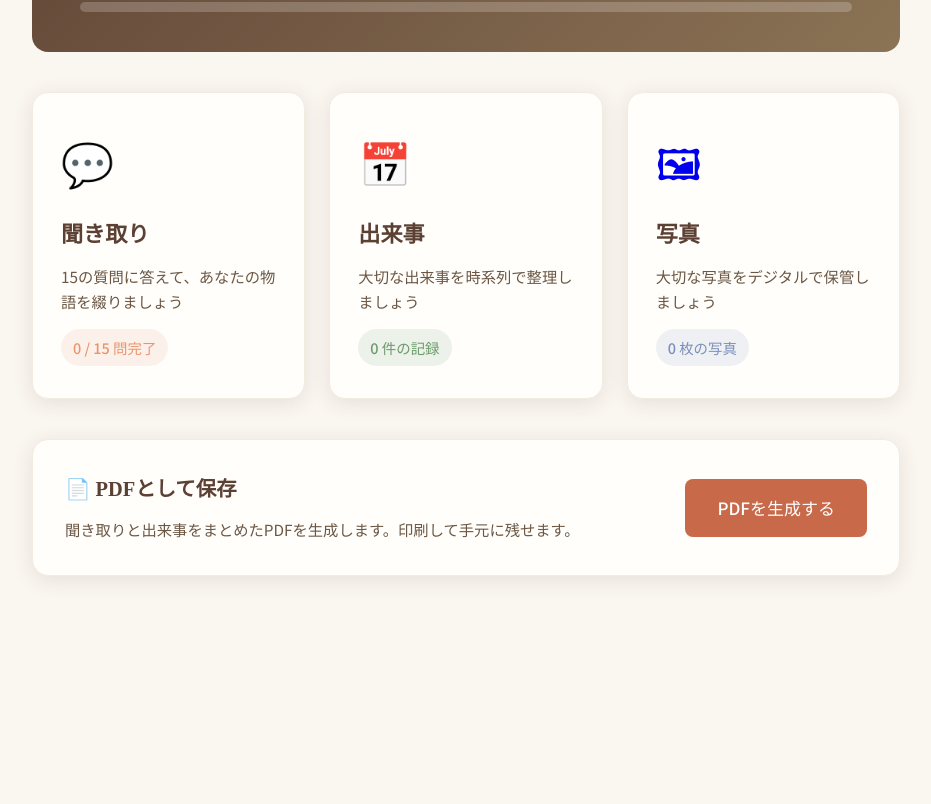
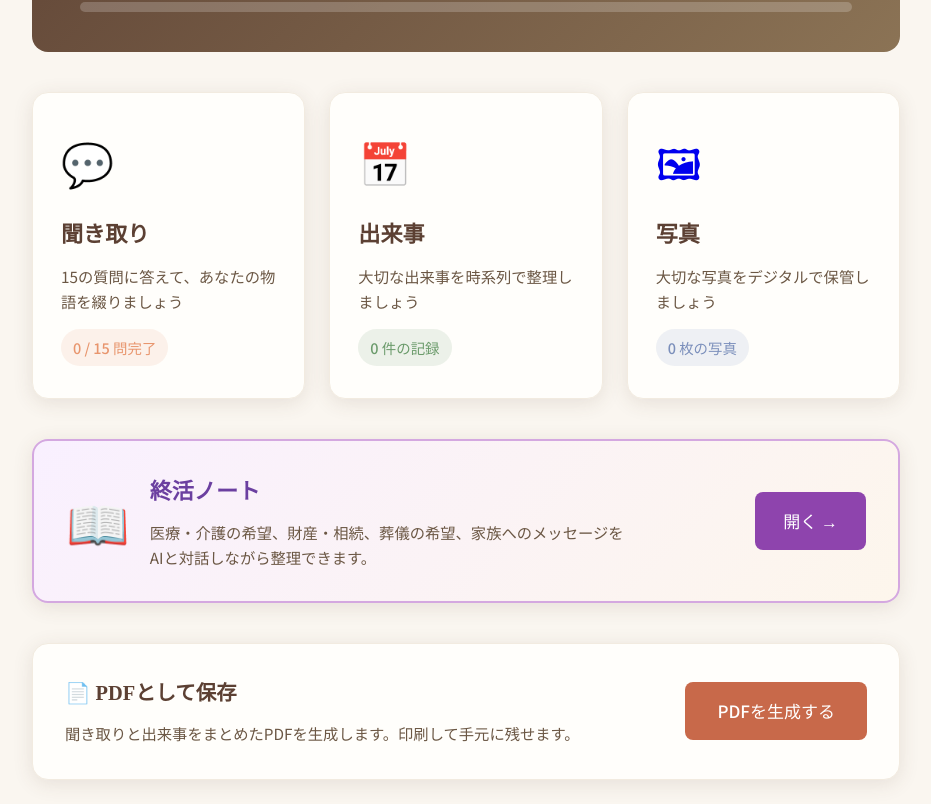
Before and after one commit to MitsunoriFukuchi692/life-memo-navi, a React (Vite) app in the folder frontend/: page /field/1 in a window 1280 px wide. Shown: the part 360-1164 px from the top of the page, without its empty margins (174-1105 px from the left). Before the commit the page ends 960 px from the top, so only its background shows below. Built offline with nearby package versions, Linux system fonts and the light colour scheme; no server answers; sample sign-in values are in the browser's storage.

Commit message:
ダッシュボードに終活ノートボタン追加

```diff
--- a/frontend/src/pages/DashboardPage.tsx
+++ b/frontend/src/pages/DashboardPage.tsx
@@ -1,5 +1,5 @@
 import { useState, useEffect } from 'react';
-import { Link, useParams } from 'react-router-dom';
+import { Link, useParams, useNavigate } from 'react-router-dom';
 import Layout from '../components/Layout';
 import { interviewApi, timelineApi, photoApi, pdfApi } from '../api';
 
@@ -19,6 +19,7 @@ const fieldDescriptions: Record<string, string> = {
 
 export default function DashboardPage() {
   const { fieldType = 'jibunshi' } = useParams<{ fieldType: string }>();
+  const navigate = useNavigate();
   const user = JSON.parse(localStorage.getItem('user') || '{}');
   const [stats, setStats] = useState({ interviews: 0, timelines: 0, photos: 0 });
   const [loading, setLoading] = useState(true);
@@ -183,6 +184,64 @@ export default function DashboardPage() {
         ))}
       </div>
 
+      {/* ===== 終活ノート ===== */}
+      <div
+        className="fade-in"
+        onClick={() => navigate('/shukatsu')}
+        style={{
+          background: 'linear-gradient(135deg, #f9f0ff, #fdf6ec)',
+          borderRadius: 'var(--radius)',
+          padding: '32px',
+          boxShadow: 'var(--shadow)',
+          border: '2px solid #d4a8e0',
+          display: 'flex',
+          alignItems: 'center',
+          justifyContent: 'space-between',
+          flexWrap: 'wrap',
+          gap: '20px',
+          marginBottom: '40px',
+          cursor: 'pointer',
+          transition: 'all 0.25s',
+        }}
+        onMouseEnter={e => {
+          (e.currentTarget as HTMLDivElement).style.transform = 'translateY(-2px)';
+          (e.currentTarget as HTMLDivElement).style.boxShadow = 'var(--shadow-lg)';
+        }}
+        onMouseLeave={e => {
+          (e.currentTarget as HTMLDivElement).style.transform = 'translateY(0)';
+          (e.currentTarget as HTMLDivElement).style.boxShadow = 'var(--shadow)';
+        }}
+      >
+        <div style={{ display: 'flex', alignItems: 'center', gap: 20 }}>
+          <div style={{ fontSize: '3rem' }}>📖</div>
+          <div>
+            <h3 style={{
+              fontFamily: "'Noto Serif JP', serif",
+              fontSize: '1.3rem',
+              color: '#6B3FA0',
+              marginBottom: '8px',
+            }}>
+              終活ノート
+            </h3>
+            <p style={{ color: 'var(--text-light)', fontSize: '0.9rem', lineHeight: 1.6 }}>
+              医療・介護の希望、財産・相続、葬儀の希望、家族へのメッセージを<br />
+              AIと対話しながら整理できます。
+            </p>
+          </div>
+        </div>
+        <div style={{
+          background: '#8E44AD',
+          color: 'white',
+          padding: '14px 28px',
+          borderRadius: 'var(--radius-sm)',
+          fontWeight: 500,
+          fontSize: '1rem',
+          whiteSpace: 'nowrap',
+        }}>
+          開く →
+        </div>
+      </div>
+
       {/* PDF出力 */}
       <div style={{
         background: 'var(--white)',
```
